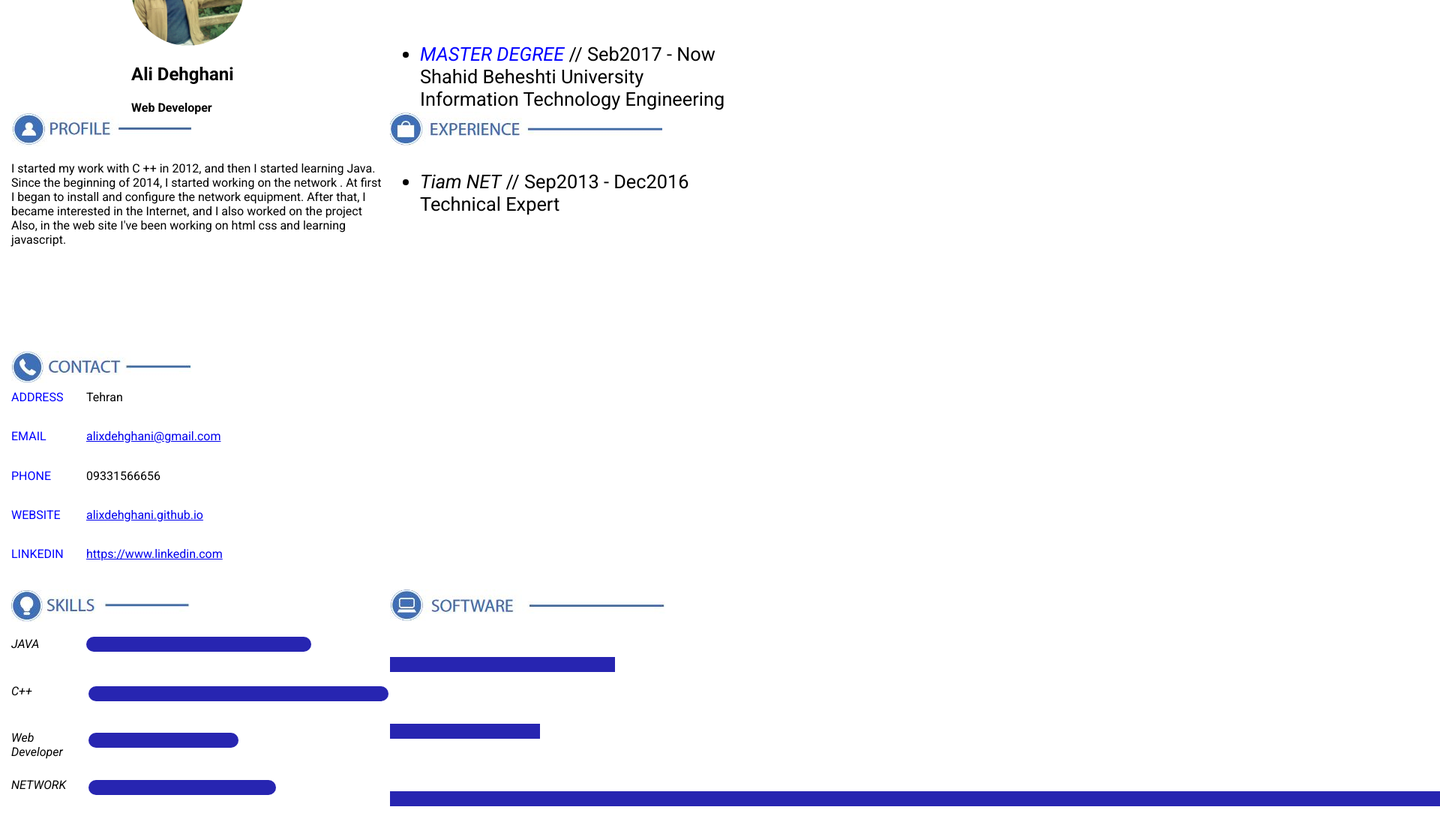
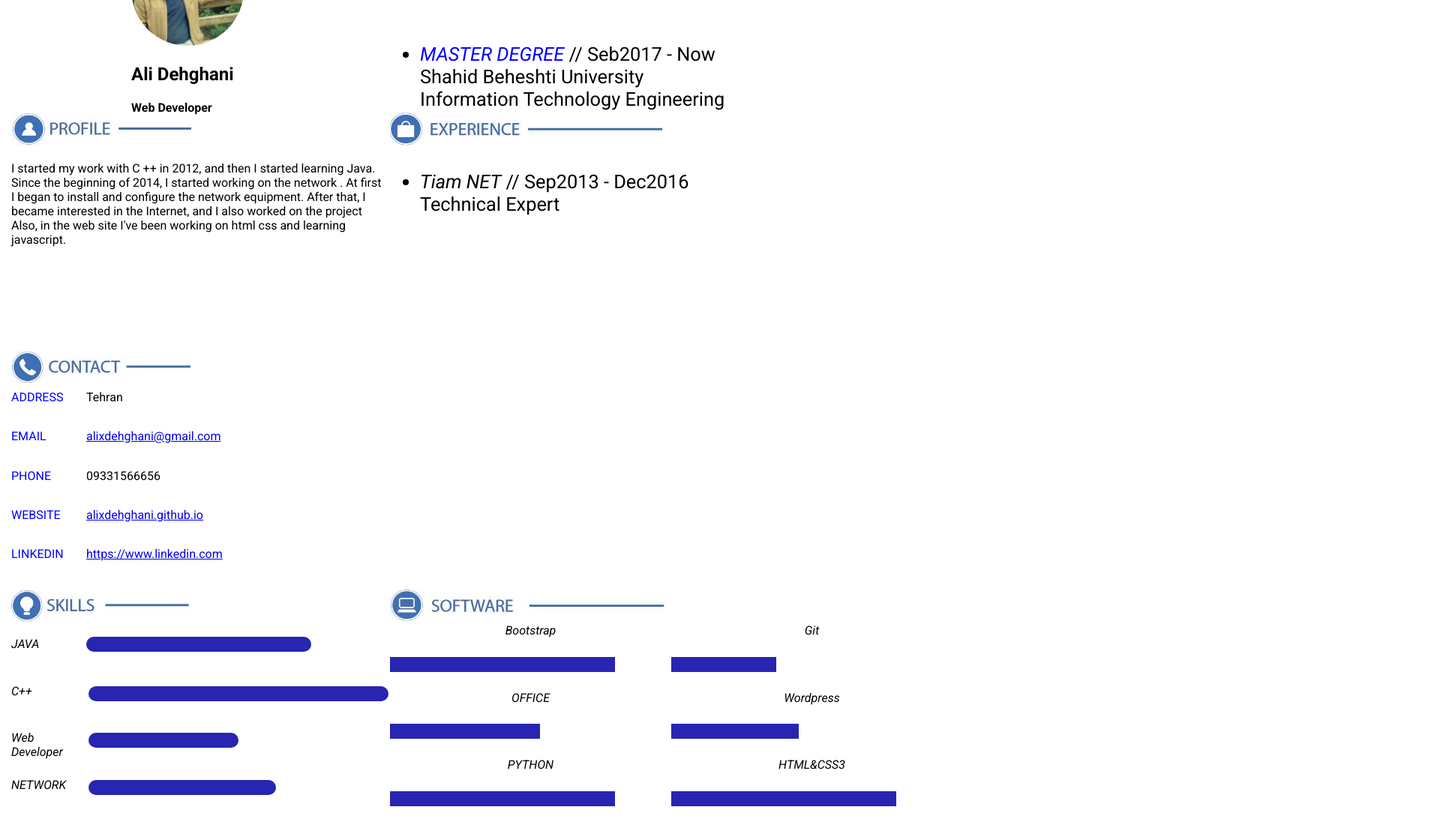
Before and after one commit to alixdehghani/alixdehghani.github.io, a plain HTML site: page index.html in a window 1280 px wide. Shown: the part 184-1284 px from the top of the page at 75% size, 1920 px wide, since content can reach past the window. Drawn offline with Linux system fonts and the light colour scheme.

Commit message:
progress issu1

```diff
--- a/style.css
+++ b/style.css
@@ -200,7 +200,7 @@ body {
 .software .nested3 {
   grid-area: 7 / 1 / 8 / 2;
   background-color: rgb(39, 37, 177);
-  width: 3000px; /* Adjust with JavaScript */
+  width: 300px; /* Adjust with JavaScript */
   height: 20px;
 }
 .software .nested4 {
```
